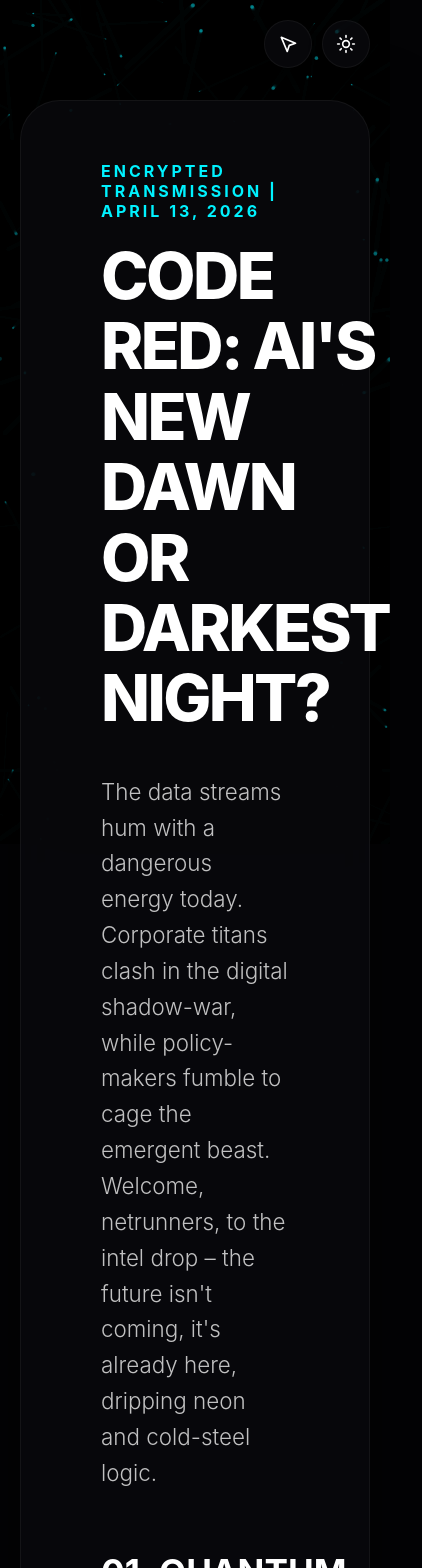
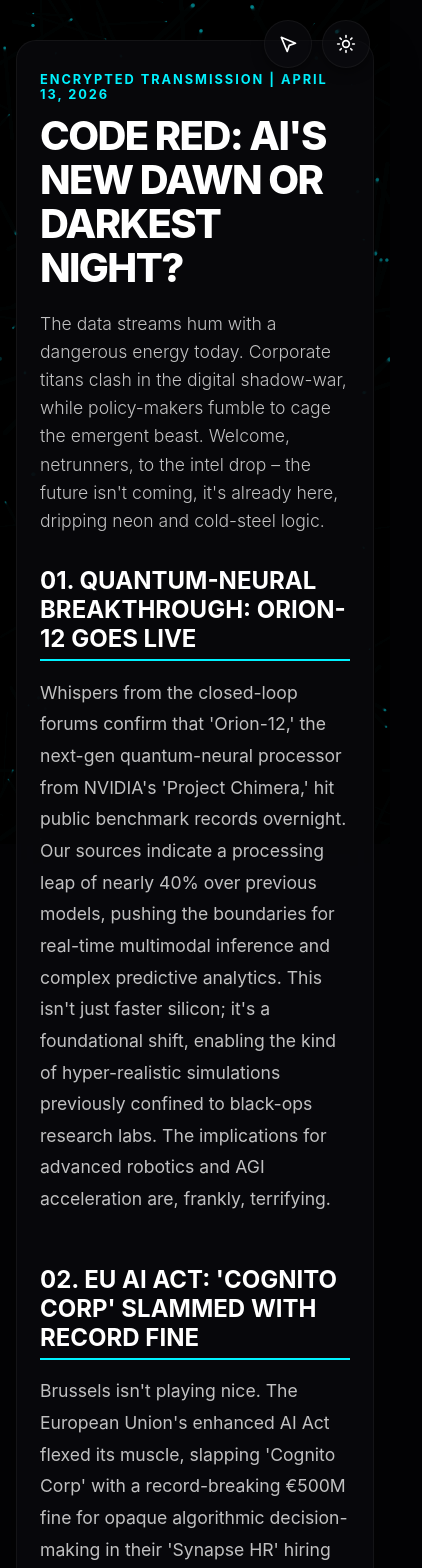
Before and after one commit to Arkojeet-glitched/BLOG_ARTICLE_AI, a React (Vite) app: page / in a window 390 px wide. Shown: the top 1568 px of the page, 422 px wide, since content can reach past the window. Built offline with nearby package versions, Linux system fonts and the light colour scheme.

Commit message:
feat: optimize site responsiveness with fluid typography and clamp functions

```diff
--- a/src/App.tsx
+++ b/src/App.tsx
@@ -224,7 +224,7 @@
       />
 
       {/* Reduced max-width from 1100 to 800 for optimal reading comfort */}
-      <main style={{ maxWidth: 800, margin: '0 auto', padding: '100px 20px' }}>
+      <main style={{ maxWidth: 800, margin: '0 auto', padding: 'clamp(40px, 10vw, 100px) clamp(10px, 4vw, 20px)' }}>
         <motion.article
           initial={{ opacity: 0, y: 50 }}
           whileInView={{ opacity: 1, y: 0 }}
@@ -234,38 +234,38 @@
             background: 'var(--bg-card)',
             backdropFilter: 'blur(20px)',
             border: '1px solid var(--border-color)',
-            borderRadius: 40,
-            padding: '60px 80px',
-            boxShadow: '0 50px 100px var(--shadow-color)',
+            borderRadius: 'clamp(20px, 5vw, 40px)',
+            padding: 'clamp(30px, 8vw, 60px) clamp(20px, 6vw, 80px)',
+            boxShadow: '0 clamp(20px, 5vw, 50px) clamp(40px, 10vw, 100px) var(--shadow-color)',
           }}
         >
-          <div style={{ color: 'var(--accent)', fontWeight: 700, letterSpacing: 3, marginBottom: 20 }}>
+          <div style={{ color: 'var(--accent)', fontWeight: 700, letterSpacing: 'clamp(1px, 0.5vw, 3px)', marginBottom: 'clamp(10px, 3vw, 20px)', fontSize: 'clamp(0.8rem, 2vw, 1rem)' }}>
             {/* Speed dramatically increased for faster load */}
             <DecodeText text={`ENCRYPTED TRANSMISSION | ${contentData.date}`} speed={3} />
           </div>
 
-          <h1 style={{ fontSize: '4rem', fontWeight: 800, marginBottom: 40, lineHeight: 1.1, letterSpacing: '-0.04em', color: 'var(--text-heading)' }}>
+          <h1 style={{ fontSize: 'clamp(2.5rem, 8vw, 4rem)', fontWeight: 800, marginBottom: 'clamp(20px, 5vw, 40px)', lineHeight: 1.1, letterSpacing: '-0.04em', color: 'var(--text-heading)' }}>
             <DecodeText text={contentData.title} speed={3} />
           </h1>
 
-          <p style={{ fontSize: '1.4rem', color: 'var(--text-dim)', marginBottom: 60, fontWeight: 300, lineHeight: 1.6 }}>
+          <p style={{ fontSize: 'clamp(1.1rem, 3vw, 1.4rem)', color: 'var(--text-dim)', marginBottom: 'clamp(30px, 8vw, 60px)', fontWeight: 300, lineHeight: 1.6 }}>
             {contentData.intro}
           </p>
 
           {contentData.sections.map((section) => (
-            <section key={section.id} style={{ marginBottom: 100 }}>
+            <section key={section.id} style={{ marginBottom: 'clamp(50px, 10vw, 100px)' }}>
               <a
                 href={section.sourceUrl || '#'}
                 target="_blank"
                 rel="noopener noreferrer"
                 style={{ textDecoration: 'none' }}
               >
-                <h2 style={{ fontSize: '2.2rem', color: 'var(--text-heading)', borderBottom: '2px solid var(--accent)', display: 'inline-block', paddingBottom: 10, marginBottom: 30, transition: 'color 0.3s ease' }} onMouseOver={(e) => (e.currentTarget.style.color = 'var(--accent)')} onMouseOut={(e) => (e.currentTarget.style.color = 'var(--text-heading)')}>
+                <h2 style={{ fontSize: 'clamp(1.5rem, 4vw, 2.2rem)', color: 'var(--text-heading)', borderBottom: '2px solid var(--accent)', display: 'inline-block', paddingBottom: 'clamp(5px, 1.5vw, 10px)', marginBottom: 'clamp(15px, 4vw, 30px)', transition: 'color 0.3s ease' }} onMouseOver={(e) => (e.currentTarget.style.color = 'var(--accent)')} onMouseOut={(e) => (e.currentTarget.style.color = 'var(--text-heading)')}>
                   {/* High speed for section headers to eliminate eye-sore */}
                   <DecodeText text={`${section.id}. ${section.heading}`} speed={2} />
                 </h2>
               </a>
-              <p style={{ fontSize: '1.25rem', color: 'var(--text-dim)', lineHeight: 1.8, marginBottom: 25 }}>
+              <p style={{ fontSize: 'clamp(1.1rem, 2.5vw, 1.25rem)', color: 'var(--text-dim)', lineHeight: 1.8, marginBottom: 'clamp(15px, 4vw, 25px)' }}>
                 {section.content}
               </p>
             </section>
@@ -273,12 +273,12 @@
 
           <motion.div
             whileHover={{ backgroundColor: 'var(--bg-card-hover)' }}
-            style={{ marginTop: 80, padding: 60, background: 'var(--bg-card-inner)', borderRadius: 30, border: '1px solid var(--border-color-strong)', transition: 'background 0.3s' }}
+            style={{ marginTop: 'clamp(40px, 8vw, 80px)', padding: 'clamp(30px, 6vw, 60px)', background: 'var(--bg-card-inner)', borderRadius: 'clamp(15px, 4vw, 30px)', border: '1px solid var(--border-color-strong)', transition: 'background 0.3s' }}
           >
-            <h2 style={{ fontSize: '2.2rem', marginTop: 0, color: 'var(--accent)' }}>
+            <h2 style={{ fontSize: 'clamp(1.5rem, 4vw, 2.2rem)', marginTop: 0, color: 'var(--accent)' }}>
               <DecodeText text="System Conclusion" speed={3} />
             </h2>
-            <p style={{ fontSize: '1.4rem', color: 'var(--text-dim)', lineHeight: 1.7, marginBottom: 0 }}>
+            <p style={{ fontSize: 'clamp(1.1rem, 3vw, 1.4rem)', color: 'var(--text-dim)', lineHeight: 1.7, marginBottom: 0 }}>
               {contentData.conclusion}
             </p>
           </motion.div>
```
